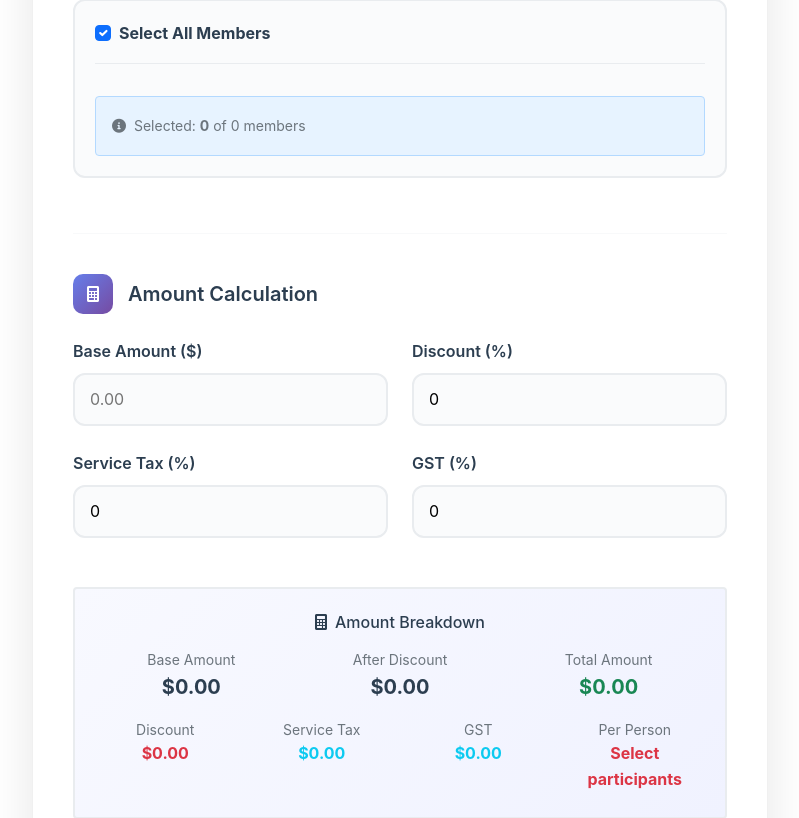
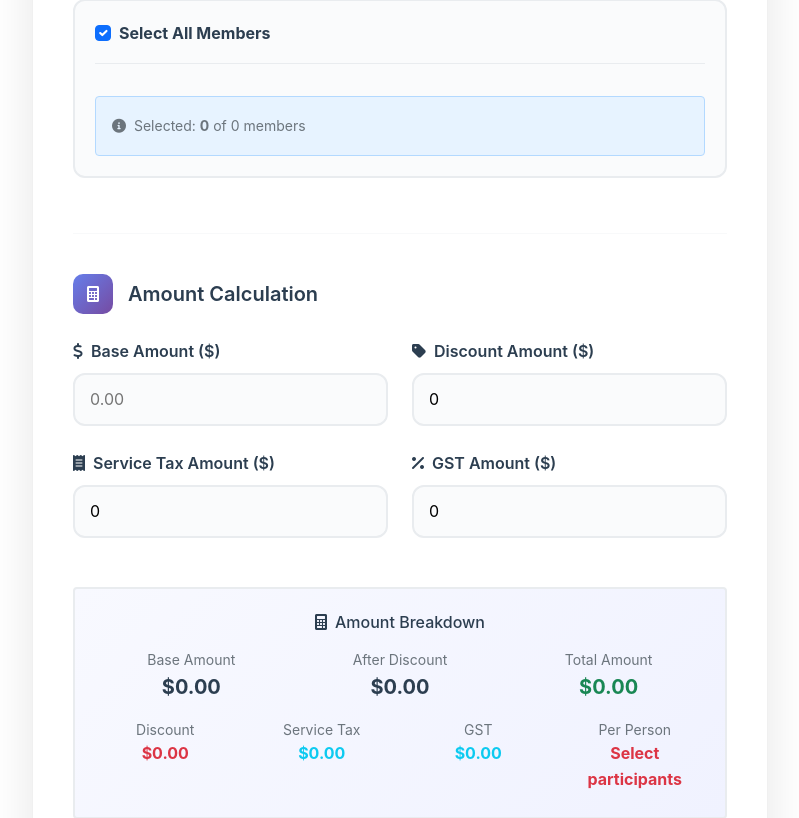
Before and after one commit to Premnat30/settle_up, a Flask app: template templates/add_expense.html in a window 1280 px wide. Shown: the part 830-1648 px from the top of the page, without its empty margins (240-1039 px from the left). Run offline with Flask 3, Linux system fonts and the light colour scheme; the template is opened without the code that fills it, so the values that code supplies are empty.

Commit message:
Update add expense

```diff
--- a/templates/add_expense.html
+++ b/templates/add_expense.html
@@ -118,7 +118,9 @@
                         <div class="row">
                             <div class="col-md-6">
                                 <div class="form-group-enhanced">
-                                    <label for="base_amount" class="form-label-enhanced">Base Amount ($)</label>
+                                    <label for="base_amount" class="form-label-enhanced">
+                                        <i class="fas fa-dollar-sign me-2"></i>Base Amount ($)
+                                    </label>
                                     <input type="number" class="form-control-enhanced" id="base_amount" name="base_amount"
                                            step="0.01" min="0.01" required placeholder="0.00"
                                            oninput="calculateTotal()">
@@ -126,9 +128,11 @@
                             </div>
                             <div class="col-md-6">
                                 <div class="form-group-enhanced">
-                                    <label for="discount_percent" class="form-label-enhanced">Discount (%)</label>
-                                    <input type="number" class="form-control-enhanced" id="discount_percent" name="discount_percent"
-                                           step="0.01" min="0" max="100" value="0" placeholder="0"
+                                    <label for="discount_amount" class="form-label-enhanced">
+                                        <i class="fas fa-tag me-2"></i>Discount Amount ($)
+                                    </label>
+                                    <input type="number" class="form-control-enhanced" id="discount_amount" name="discount_amount"
+                                           step="0.01" min="0" value="0" placeholder="0.00"
                                            oninput="calculateTotal()">
                                 </div>
                             </div>
@@ -137,17 +141,21 @@
                         <div class="row">
                             <div class="col-md-6">
                                 <div class="form-group-enhanced">
-                                    <label for="service_tax_percent" class="form-label-enhanced">Service Tax (%)</label>
-                                    <input type="number" class="form-control-enhanced" id="service_tax_percent" name="service_tax_percent"
-                                           step="0.01" min="0" value="0" placeholder="0"
+                                    <label for="service_tax_amount" class="form-label-enhanced">
+                                        <i class="fas fa-receipt me-2"></i>Service Tax Amount ($)
+                                    </label>
+                                    <input type="number" class="form-control-enhanced" id="service_tax_amount" name="service_tax_amount"
+                                           step="0.01" min="0" value="0" placeholder="0.00"
                                            oninput="calculateTotal()">
                                 </div>
                             </div>
                             <div class="col-md-6">
                                 <div class="form-group-enhanced">
-                                    <label for="gst_percent" class="form-label-enhanced">GST (%)</label>
-                                    <input type="number" class="form-control-enhanced" id="gst_percent" name="gst_percent"
-                                           step="0.01" min="0" value="0" placeholder="0"
+                                    <label for="gst_amount" class="form-label-enhanced">
+                                        <i class="fas fa-percentage me-2"></i>GST Amount ($)
+                                    </label>
+                                    <input type="number" class="form-control-enhanced" id="gst_amount" name="gst_amount"
+                                           step="0.01" min="0" value="0" placeholder="0.00"
                                            oninput="calculateTotal()">
                                 </div>
                             </div>
@@ -528,9 +536,9 @@ function updateCustomSplitVisibility() {
 
 function calculateTotal() {
     const baseAmount = parseFloat(document.getElementById('base_amount').value) || 0;
-    const discountPercent = parseFloat(document.getElementById('discount_percent').value) || 0;
-    const serviceTaxPercent = parseFloat(document.getElementById('service_tax_percent').value) || 0;
-    const gstPercent = parseFloat(document.getElementById('gst_percent').value) || 0;
+    const discountAmount = parseFloat(document.getElementById('discount_amount').value) || 0;
+    const serviceTaxAmount = parseFloat(document.getElementById('service_tax_amount').value) || 0;
+    const gstAmount = parseFloat(document.getElementById('gst_amount').value) || 0;
 
     // Get selected participants count
     const selectedParticipants = document.querySelectorAll('.member-checkbox:checked');
@@ -543,11 +551,8 @@ function calculateTotal() {
         return;
     }
 
-    // Calculate amounts
-    const discountAmount = (baseAmount * discountPercent) / 100;
+    // Calculate amounts (SIMPLE ADDITION/SUBTRACTION - no percentage calculations)
     const amountAfterDiscount = baseAmount - discountAmount;
-    const serviceTaxAmount = (amountAfterDiscount * serviceTaxPercent) / 100;
-    const gstAmount = (amountAfterDiscount * gstPercent) / 100;
     const totalAmount = amountAfterDiscount + serviceTaxAmount + gstAmount;
     const perPersonAmount = totalAmount / participantCount;
 
```
